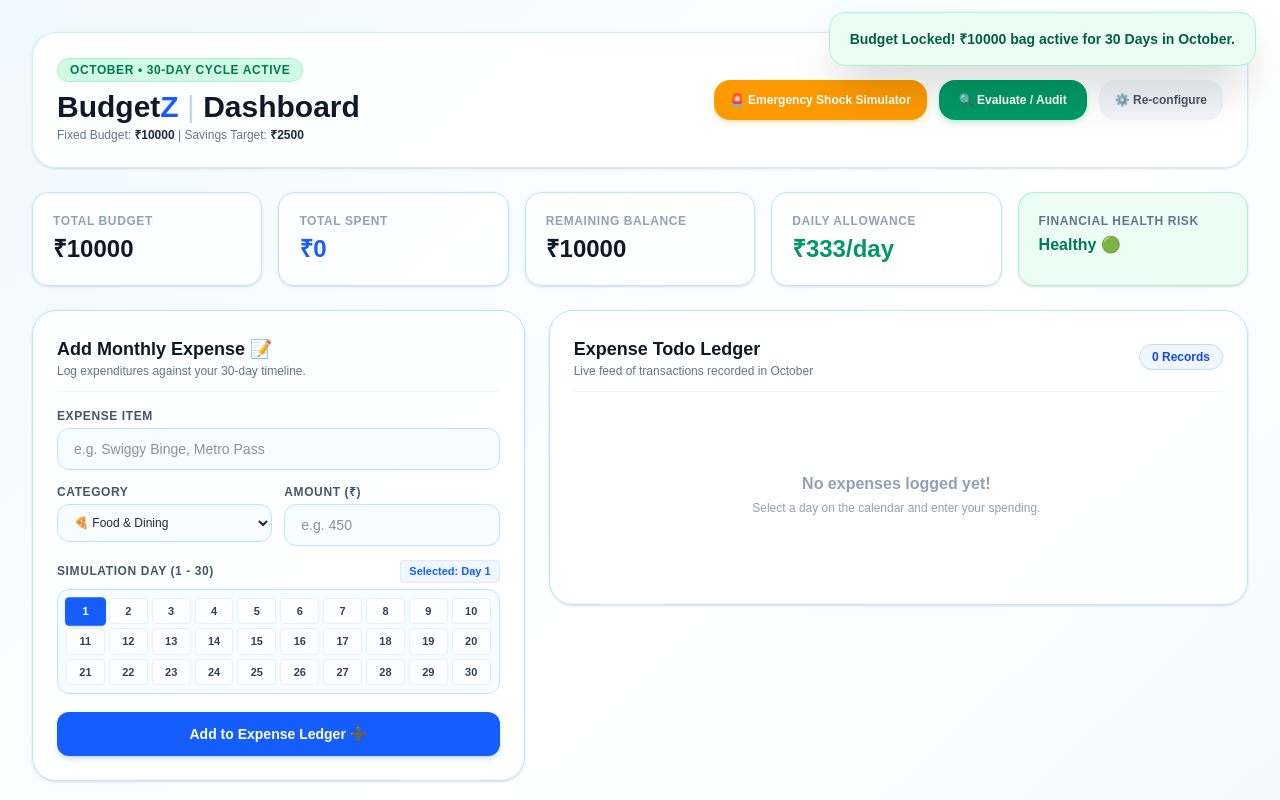
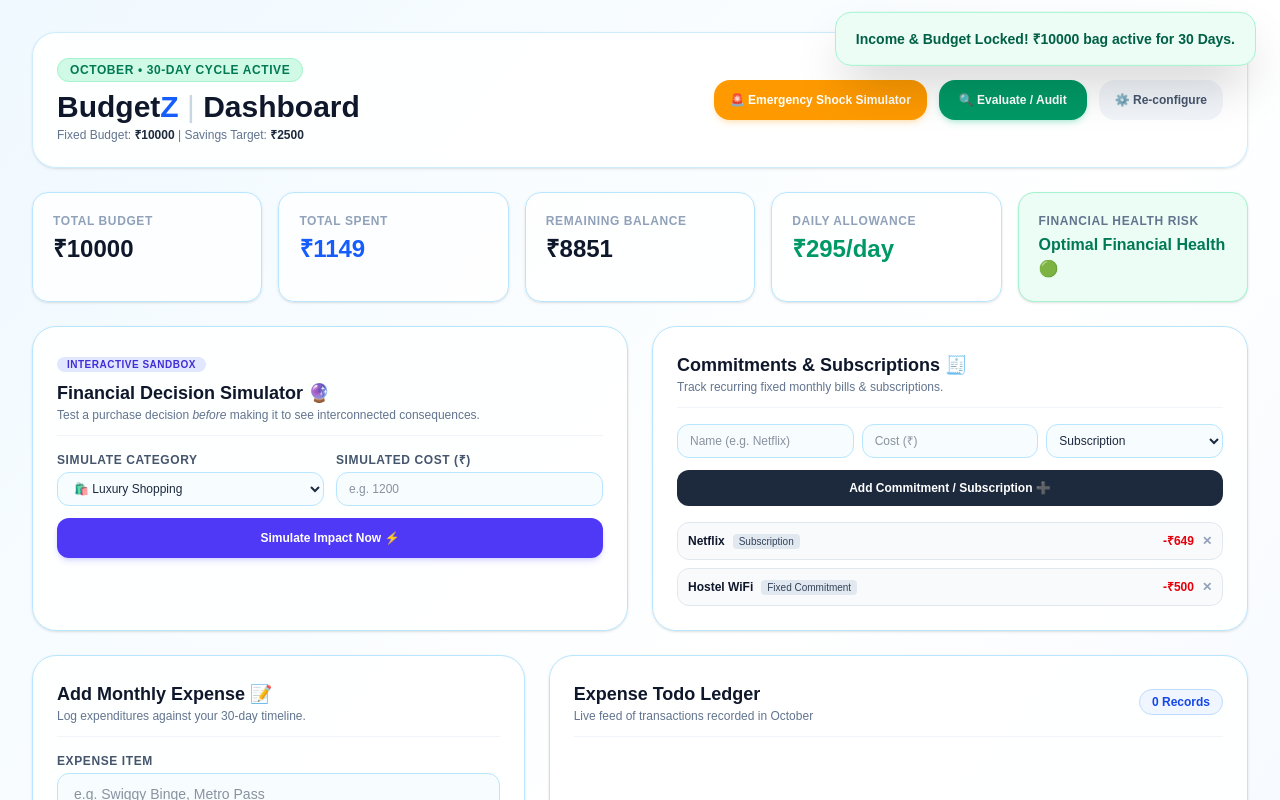
Before and after one commit to devspark-2501/Budget-Z, a Next.js app: page / in a window 1280 px wide. Both pictures are taken after a click on the button "Lock & Start Dashboard 🔒🚀". Shown: the top 800 px of the page. Built offline with nearby package versions, Linux system fonts and the light colour scheme.

Commit message:
App/page.js upadted again!!!!!!

```diff
--- a/app/page.js
+++ b/app/page.js
@@ -23,6 +23,8 @@ import ExpenseLedger from './components/ExpenseLedger';
 import AnalyticsCharts from './components/AnalyticsCharts';
 import EmergencyModal from './components/EmergencyModal';
 import AuditModal from './components/AuditModal';
+import DecisionSimulator from './components/DecisionSimulator';
+import CommitmentsSection from './components/CommitmentsSection';
 
 ChartJS.register(
   CategoryScale,
@@ -44,6 +46,10 @@ export default function BudgetZApp() {
   const [selectedMonth, setSelectedMonth] = useState('October');
 
   const [expenses, setExpenses] = useState([]);
+  const [commitments, setCommitments] = useState([
+    { id: 1, name: 'Netflix', amount: 649, type: 'Subscription' },
+    { id: 2, name: 'Hostel WiFi', amount: 500, type: 'Fixed Commitment' }
+  ]);
 
   const [title, setTitle] = useState('');
   const [category, setCategory] = useState('Food & Dining');
@@ -61,26 +67,30 @@ export default function BudgetZApp() {
 
   const numBudget = Number(totalBudget) || 10000;
   const numSavings = Number(savingsTarget) || 0;
-  const totalSpent = useMemo(() => expenses.reduce((a, b) => a + b.amount, 0), [expenses]);
+
+  const totalCommitments = useMemo(() => commitments.reduce((a, b) => a + b.amount, 0), [commitments]);
+  const totalExpenses = useMemo(() => expenses.reduce((a, b) => a + b.amount, 0), [expenses]);
+  const totalSpent = totalExpenses + totalCommitments;
+
   const remainingBalance = numBudget - totalSpent;
   const isTargetBreached = remainingBalance < numSavings;
   const dailyAllowance = Math.max(0, Math.round(remainingBalance / 30));
 
   const riskLevel = useMemo(() => {
-    if (remainingBalance < numSavings) return { level: 'High Risk 🔴', color: 'bg-red-50 text-red-700 border-red-200' };
-    if (remainingBalance < numSavings + 1500) return { level: 'Moderate Risk 🟡', color: 'bg-amber-50 text-amber-700 border-amber-200' };
-    return { level: 'Healthy 🟢', color: 'bg-emerald-50 text-emerald-700 border-emerald-200' };
+    if (remainingBalance < numSavings) return { level: 'High Financial Risk 🔴', color: 'bg-red-50 text-red-700 border-red-200' };
+    if (remainingBalance < numSavings + 1000) return { level: 'Moderate Financial Risk 🟡', color: 'bg-amber-50 text-amber-700 border-amber-200' };
+    return { level: 'Optimal Financial Health 🟢', color: 'bg-emerald-50 text-emerald-700 border-emerald-200' };
   }, [remainingBalance, numSavings]);
 
   const handleLockAndStart = (e) => {
     e.preventDefault();
     if (!totalBudget || !savingsTarget) return;
     setStep('dashboard');
-    triggerToast(`Budget Locked! ₹${totalBudget} bag active for 30 Days in ${selectedMonth}.`, 'success');
+    triggerToast(`Income & Budget Locked! ₹${totalBudget} bag active for 30 Days.`, 'success');
   };
 
   const handleReconfigure = () => {
-    if (window.confirm('Resetting will clear all current expenses and reboot your 30-day simulator. Continue?')) {
+    if (window.confirm('Resetting will clear all current records and reboot your 30-day simulator. Continue?')) {
       setExpenses([]);
       setStep('setup');
       triggerToast('Simulator reset to blank state.', 'info');
@@ -108,25 +118,32 @@ export default function BudgetZApp() {
     setAmount('');
 
     if (newRem < numSavings) {
-      triggerToast(`⚠️ ALERT: Expense added! You breached your ₹${numSavings} savings goal! ₹${newRem} left.`, 'danger');
+      triggerToast(`⚠️ ALERT: Savings goal breached! ₹${newRem} remaining in balance.`, 'danger');
     } else {
-      triggerToast(`Expense added! You have ₹${newRem} remaining in your bag.`, 'success');
+      triggerToast(`Expense added successfully! Remaining balance: ₹${newRem}`, 'success');
     }
   };
 
   const handleDeleteExpense = (id) => {
-    const item = expenses.find((e) => e.id === id);
     setExpenses((prev) => prev.filter((e) => e.id !== id));
-    if (item) {
-      triggerToast(`Removed "${item.title}". ₹${item.amount} returned to budget.`, 'info');
-    }
+    triggerToast('Expense deleted and balance updated.', 'info');
+  };
+
+  const handleAddCommitment = (c) => {
+    setCommitments((prev) => [c, ...prev]);
+    triggerToast(`Added commitment: ${c.name} (-₹${c.amount})`, 'info');
+  };
+
+  const handleDeleteCommitment = (id) => {
+    setCommitments((prev) => prev.filter((c) => c.id !== id));
+    triggerToast('Commitment removed.', 'info');
   };
 
   const injectEmergency = (type, cost) => {
     const newExp = {
       id: Date.now(),
-      title: `🚨 Emergency: ${type}`,
-      category: 'Emergency Shock',
+      title: `🚨 Unexpected Expense: ${type}`,
+      category: 'Unexpected Expenses',
       day: selectedDay,
       month: selectedMonth,
       amount: cost,
@@ -135,12 +152,12 @@ export default function BudgetZApp() {
 
     setExpenses((prev) => [newExp, ...prev]);
     setShowEmergencyModal(false);
-    triggerToast(`🚨 EMERGENCY HIT: -₹${cost} deducted for ${type}!`, 'danger');
+    triggerToast(`🚨 UNEXPECTED EXPENSE SHOCK: -₹${cost} deducted!`, 'danger');
   };
 
   const lineChartData = useMemo(() => {
     const days = Array.from({ length: 30 }, (_, i) => i + 1);
-    let runningBalance = numBudget;
+    let runningBalance = numBudget - totalCommitments;
 
     const dataPoints = days.map((day) => {
       const dayExpenses = expenses.filter((e) => e.day === day);
@@ -153,7 +170,7 @@ export default function BudgetZApp() {
       labels: days.map((d) => `Day ${d}`),
       datasets: [
         {
-          label: 'Remaining Balance (₹)',
+          label: 'Monthly Forecast Balance (₹)',
           data: dataPoints,
           borderColor: '#0284c7',
           backgroundColor: 'rgba(2, 132, 199, 0.1)',
@@ -169,22 +186,27 @@ export default function BudgetZApp() {
         },
       ],
     };
-  }, [expenses, numBudget, numSavings]);
+  }, [expenses, numBudget, numSavings, totalCommitments]);
 
   const categoryData = useMemo(() => {
-    const cats = ['Food & Dining', 'Subscriptions', 'Shopping', 'Travel', 'Emergency Shock', 'Impulse / Misc'];
-    const sums = cats.map((cat) => expenses.filter((e) => e.category === cat).reduce((a, b) => a + b.amount, 0));
+    const cats = ['Food & Dining', 'Subscriptions', 'Shopping', 'Travel', 'Unexpected Expenses', 'Fixed Commitment'];
+    const sums = cats.map((cat) => {
+      if (cat === 'Fixed Commitment' || cat === 'Subscriptions') {
+        return commitments.filter(c => c.type === cat || (cat === 'Subscriptions' && c.type === 'Subscription')).reduce((a,b)=>a+b.amount,0);
+      }
+      return expenses.filter((e) => e.category === cat).reduce((a, b) => a + b.amount, 0);
+    });
 
     return {
       labels: cats,
       datasets: [
         {
           data: sums,
-          backgroundColor: ['#38bdf8', '#818cf8', '#f472b6', '#fbbf24', '#f87171', '#a3e635'],
+          backgroundColor: ['#38bdf8', '#818cf8', '#f472b6', '#fbbf24', '#f87171', '#34d399'],
         },
       ],
     };
-  }, [expenses]);
+  }, [expenses, commitments]);
 
   if (step === 'setup') {
     return (
@@ -220,6 +242,21 @@ export default function BudgetZApp() {
         dailyAllowance={dailyAllowance}
         riskLevel={riskLevel}
       />
+
+      {/* Interactive Simulator & Commitments Section */}
+      <div className="w-full grid grid-cols-1 lg:grid-cols-2 gap-6">
+        <DecisionSimulator
+          remainingBalance={remainingBalance}
+          savingsTarget={savingsTarget}
+          numBudget={numBudget}
+          dailyAllowance={dailyAllowance}
+        />
+        <CommitmentsSection
+          commitments={commitments}
+          onAddCommitment={handleAddCommitment}
+          onDeleteCommitment={handleDeleteCommitment}
+        />
+      </div>
 
       <div className="w-full grid grid-cols-1 lg:grid-cols-12 gap-6">
         <div className="lg:col-span-5">
```
